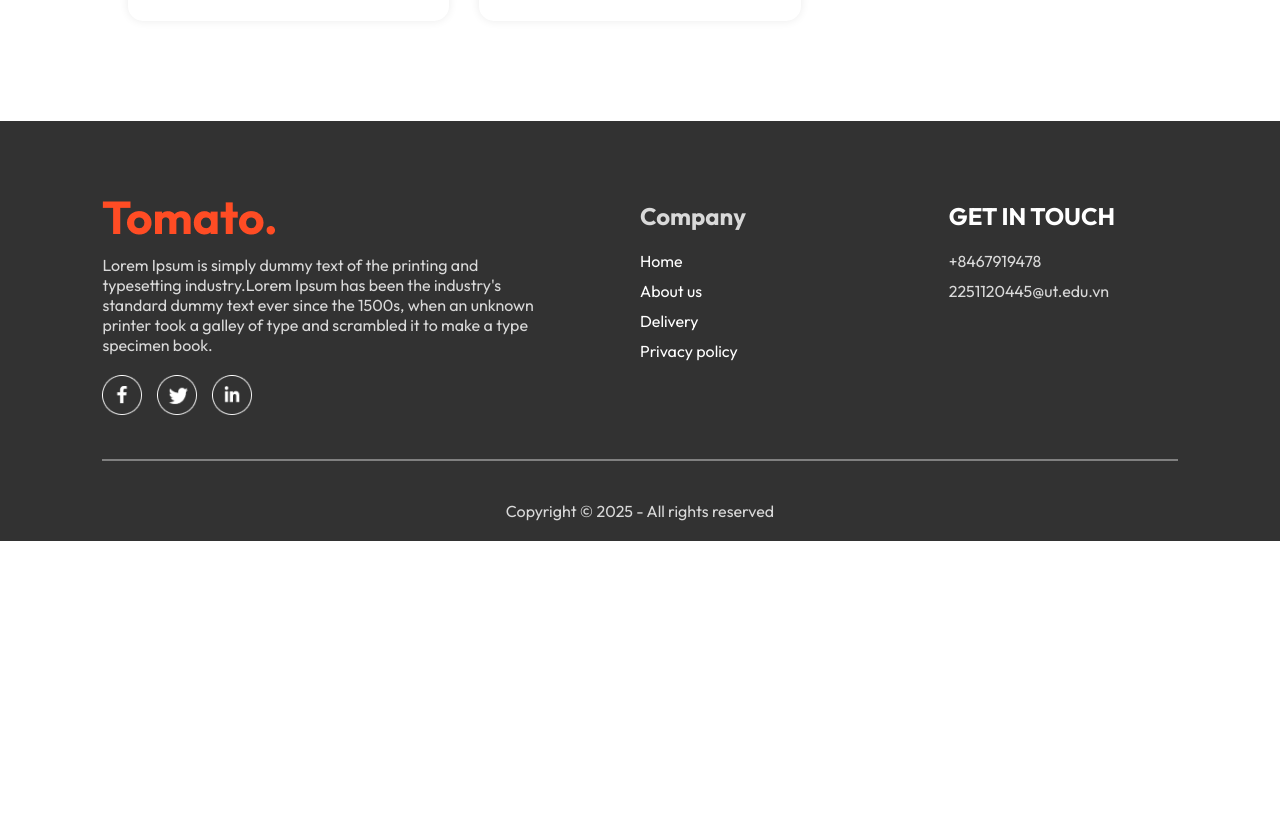
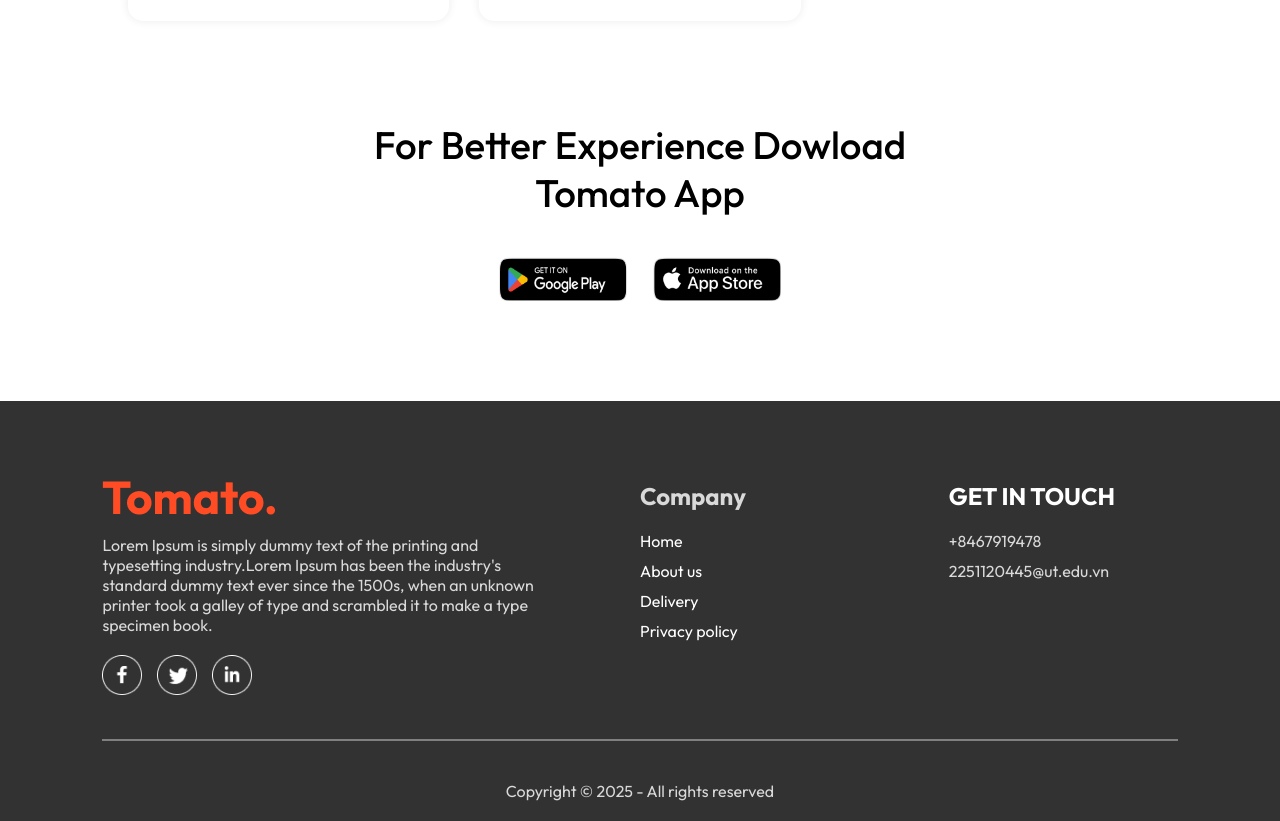
Before and after one commit to TrinhThinh2004/Food-Delivery, a React (Vite) app in the folder frontend/: page / in a window 1280 px wide. Shown: the part 5446-6267 px from the top of the page. Before the commit the page ends 5987 px from the top, so only its background shows below. Built offline with nearby package versions, Linux system fonts and the light colour scheme.

Commit message:
build component dowload

```diff
--- /dev/null
+++ b/frontend/src/components/AppDowload/AppDowload.css
@@ -0,0 +1,23 @@
+.app-download{
+    margin: auto auto;
+    margin-top: 100px;
+    font-size: max(3vw,2px);
+    text-align: center;
+    font-weight: 500;
+}
+.app-download-platforms{
+    display: flex;
+    justify-content: center;
+    gap: max(2vw,10px);
+    margin-top: 20px;
+    margin-top: 40px;
+}
+.app-download-platforms img{
+    width: max(10vw, 100px);
+    max-width: 180px;
+    cursor: pointer;
+    transition: 0.3s;
+}
+.app-download-platforms img:hover{
+    transform: scale(1.05);
+}
--- /dev/null
+++ b/frontend/src/components/AppDowload/AppDowload.jsx
@@ -0,0 +1,17 @@
+import React from 'react'
+import "./AppDowload.css"
+import { assets } from '../../assets/assets'
+const AppDowload = () => {
+  return (
+    <div className="app-download" id='app-download'>
+        <p>For Better Experience Dowload <br /> Tomato App</p>
+        <div className="app-download-platforms">
+            <img src={assets.play_store} alt="" />
+            <img src={assets.app_store} alt="" />
+        </div>
+
+    </div>
+  )
+}
+
+export default AppDowload
--- a/frontend/src/pages/Home/Home.jsx
+++ b/frontend/src/pages/Home/Home.jsx
@@ -3,6 +3,7 @@
 import Header from "../../components/Header/Header";
 import ExploreMenu from "../../components/ExploreMenu.jsx/ExploreMenu";
 import FoodDisplay from "../../components/FoodDisplay/FoodDisplay";
+import AppDowload from "../../components/AppDowload/AppDowload";
 const Home = () => {
   const [category, setCategory] = useState("All");
   return (
@@ -10,6 +11,7 @@
       <Header />
       <ExploreMenu category={category} setCategory={setCategory} />
       <FoodDisplay category={category} />
+      <AppDowload />
     </div>
   );
 };
```
